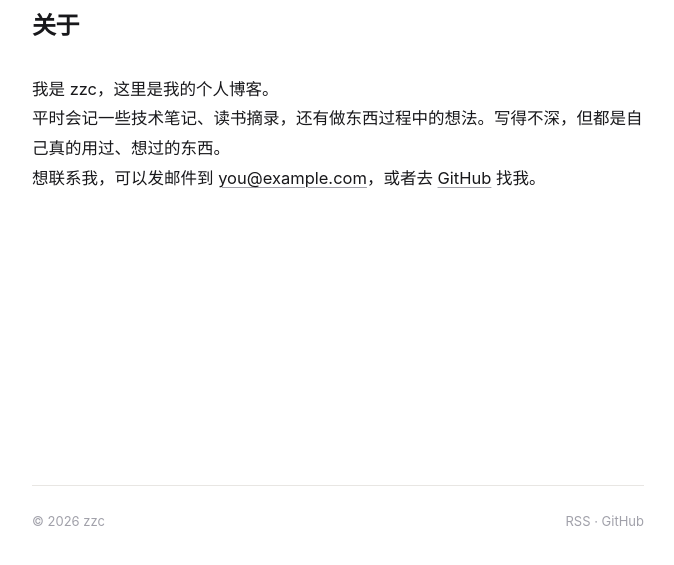
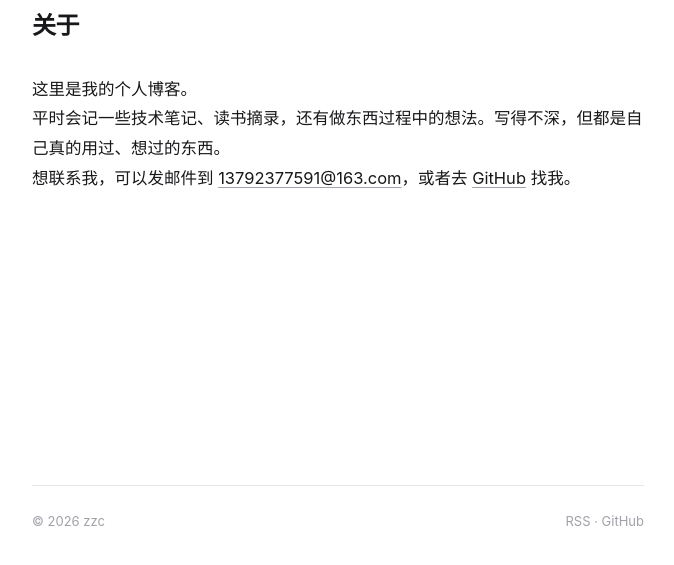
Before and after one commit to Sashuishui/Sashuishui.github.io, an Astro site: page /about in a window 1280 px wide. Shown: the part 101-666 px from the top of the page, without its empty margins (302-976 px from the left). Built offline with nearby package versions, Linux system fonts and the light colour scheme; Astro itself is replaced by a stand-in of ours.

Commit message:
content: 更新关于页内容与联系方式

```diff
--- a/src/pages/about.astro
+++ b/src/pages/about.astro
@@ -1,13 +1,12 @@
 ---
 import Base from '../layouts/Base.astro';
-import { SITE } from '../config';
 ---
 
 <Base title="关于">
   <h1 class="page-title">关于</h1>
   <div class="prose" style="margin-top: 28px;">
-    <p>我是 {SITE.author}，这里是我的个人博客。</p>
+    <p>这里是我的个人博客。</p>
     <p>平时会记一些技术笔记、读书摘录，还有做东西过程中的想法。写得不深，但都是自己真的用过、想过的东西。</p>
-    <p>想联系我，可以发邮件到 <a href="mailto:you@example.com">you@example.com</a>，或者去 <a href="https://github.com" target="_blank" rel="noopener">GitHub</a> 找我。</p>
+    <p>想联系我，可以发邮件到 <a href="mailto:13792377591@163.com">13792377591@163.com</a>，或者去 <a href="https://github.com/Sashuishui" target="_blank" rel="noopener">GitHub</a> 找我。</p>
   </div>
 </Base>
```
